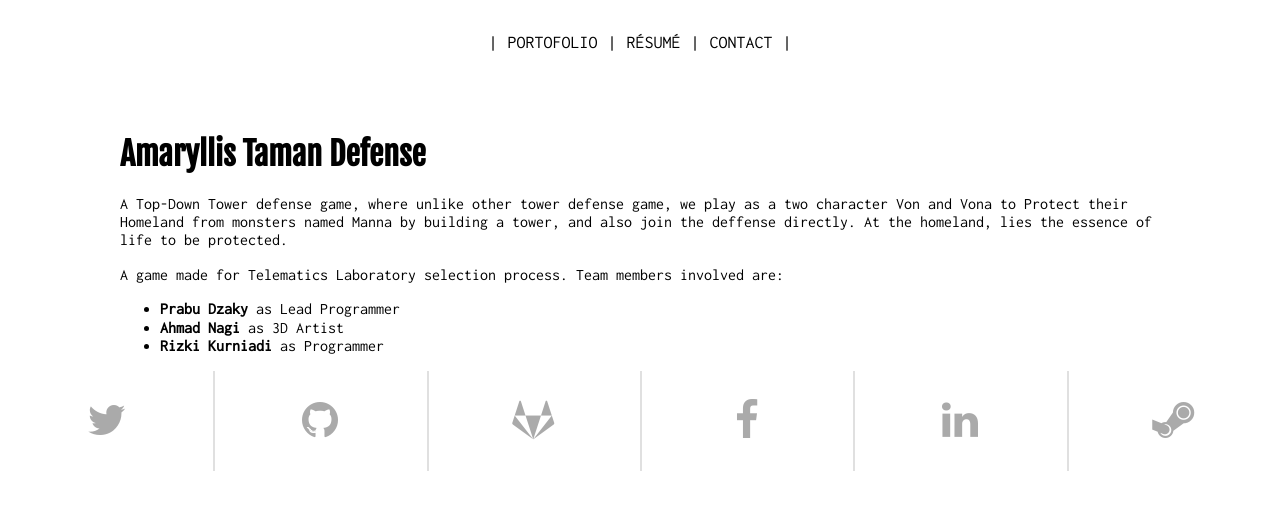
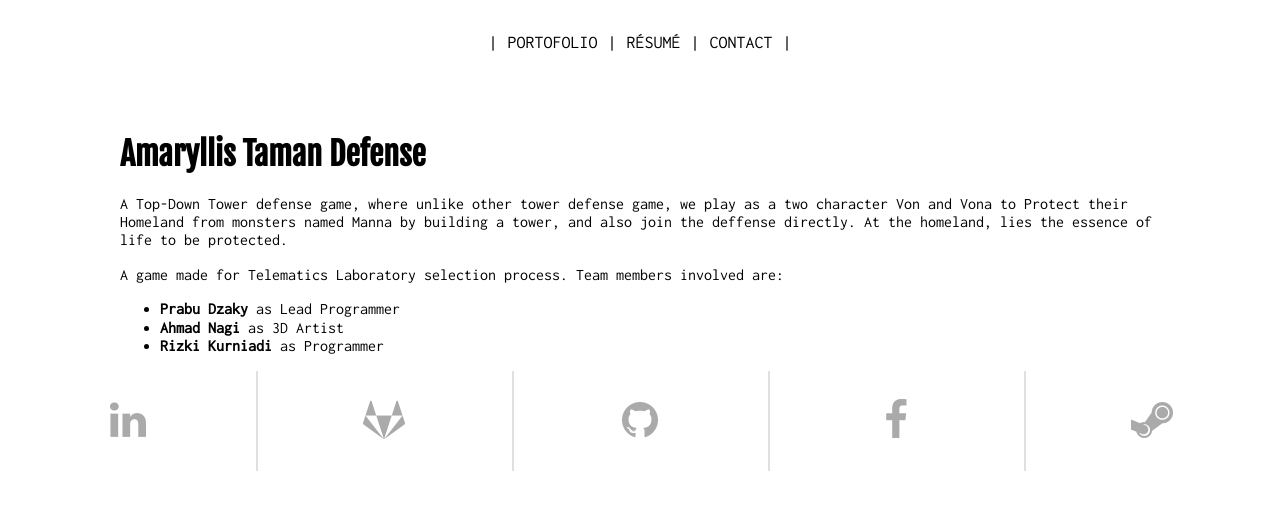
Before and after one commit to PrabuDzak/PrabuDzak.github.io, a Jekyll site: the page built from _posts/portofolio/2016-10-22-amaryllis-taman-defense.md, in a window 1280 px wide. Shown: the top 510 px of the page. Built offline with Jekyll 4.4.1, drawn with Linux system fonts in a browser that asks for light colours.

Commit message:
hiding porto and some social account for now until further notice

```diff
--- a/_includes/social.html
+++ b/_includes/social.html
@@ -1,11 +1,9 @@
 <section class="social" id="contact">
   <div class="flex flex--flow-row-wrap">
-    <a href="{{site.owner.twitter}}" class="col-17 md-50 social-link twitter"><i class="fa fa-twitter"></i></a>
-    <a href="{{site.owner.github}}" class="col-17 md-50 social-link github"><i class="fa fa-github"></i></a>
-    <a href="{{site.owner.gitlab}}" class="col-17 md-50 social-link gitlab"><i class="fa fa-gitlab"></i></a>
-    <!--<a href="mailto:{{site.owner.mail}}" class="col-17 md-50 social-link mail"><i class="fa fa-envelope-o"></i></a>-->
-    <a href="{{site.owner.facebook}}" class="col-17 md-50 social-link facebook"><i class="fa fa-facebook"></i></a>
-    <a href="{{site.owner.linkedin}}" class="col-17 md-50 social-link linkedin"><i class="fa fa-linkedin"></i></a>
-    <a href="{{site.owner.steam}}" class="col-17 md-50 social-link steam"><i class="fa fa-steam"></i></a>
+    <a href="{{site.owner.linkedin}}" class="col-20 md-50 social-link linkedin"><i class="fa fa-linkedin"></i></a>
+    <a href="{{site.owner.gitlab}}" class="col-20 md-50 social-link gitlab"><i class="fa fa-gitlab"></i></a>
+    <a href="{{site.owner.github}}" class="col-20 md-50 social-link github"><i class="fa fa-github"></i></a>
+    <a href="{{site.owner.facebook}}" class="col-20 md-50 social-link facebook"><i class="fa fa-facebook"></i></a>
+    <a href="{{site.owner.steam}}" class="col-20 md-50 social-link steam"><i class="fa fa-steam"></i></a>
   </div>
 </section>
--- a/index.html
+++ b/index.html
@@ -5,6 +5,6 @@
 
 {% include intro.html %}
 
-{% include porto.html %}
+<!-- {% include porto.html %} -->
 
 </main>
```
